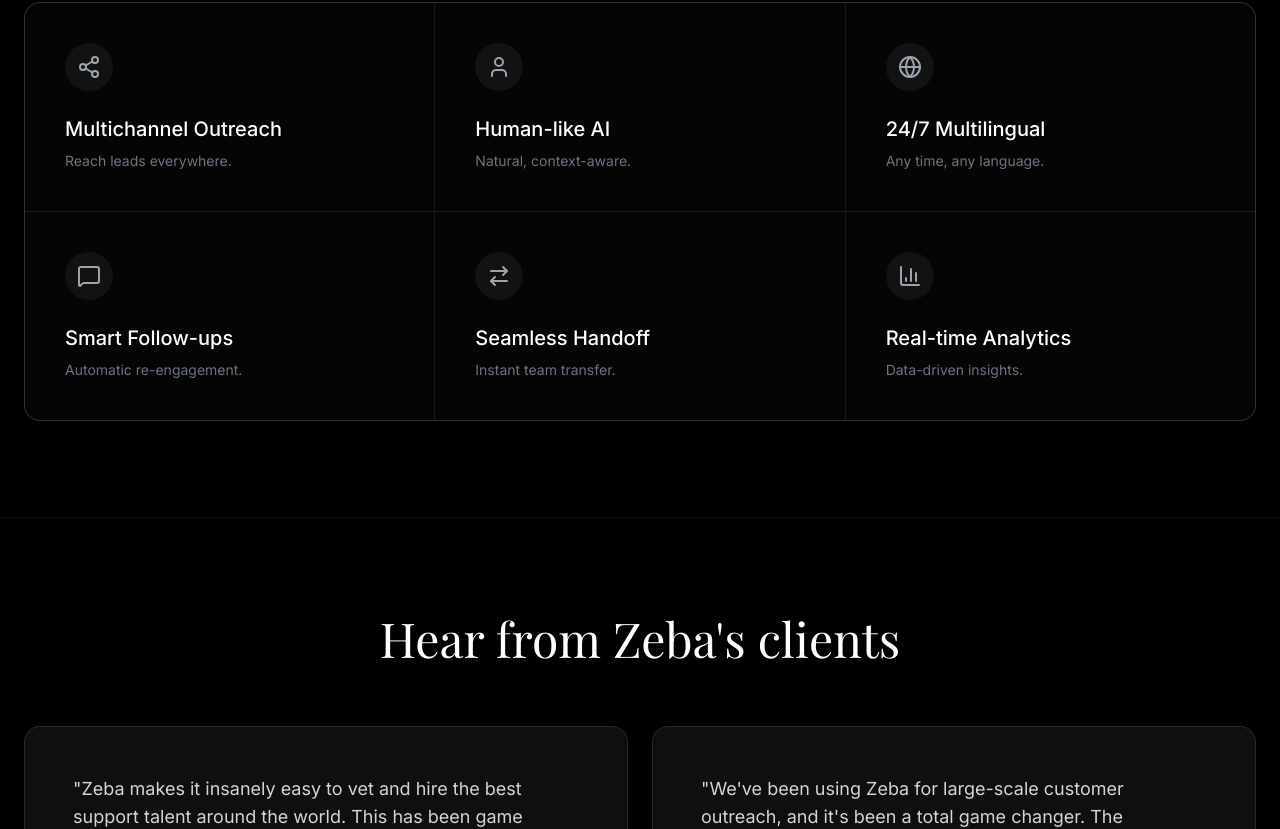
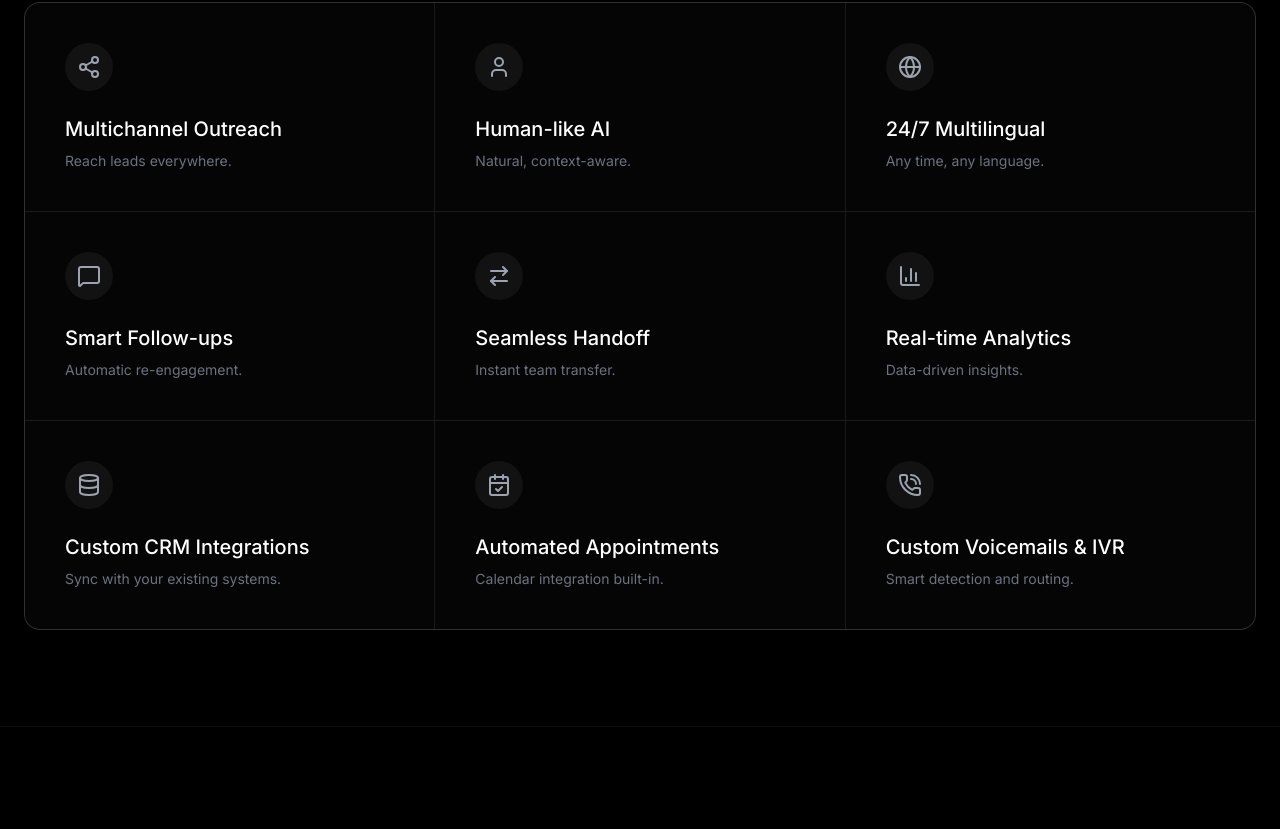
Before and after one commit to Owlflow-AI/Zeba-Website, a React (Vite) app: page / in a window 1280 px wide. Shown: the part 2641-3470 px from the top of the page. Built offline with nearby package versions, Linux system fonts and the light colour scheme; a web font is replaced by a local one.

Commit message:
Updated Features.tsx

```diff
--- a/components/Features.tsx
+++ b/components/Features.tsx
@@ -1,5 +1,5 @@
 import React from 'react';
-import { Share2, User, Globe, MessageSquare, ArrowRightLeft, BarChart3 } from 'lucide-react';
+import { Share2, User, Globe, MessageSquare, ArrowRightLeft, BarChart3, Database, CalendarCheck, PhoneCall } from 'lucide-react';
 import ScrollReveal from './ScrollReveal';
 
 const Features: React.FC = () => {
@@ -10,6 +10,9 @@ const Features: React.FC = () => {
     { icon: <MessageSquare />, title: "Smart Follow-ups", desc: "Automatic re-engagement." },
     { icon: <ArrowRightLeft />, title: "Seamless Handoff", desc: "Instant team transfer." },
     { icon: <BarChart3 />, title: "Real-time Analytics", desc: "Data-driven insights." },
+    { icon: <Database />, title: "Custom CRM Integrations", desc: "Sync with your existing systems." },
+    { icon: <CalendarCheck />, title: "Automated Appointments", desc: "Calendar integration built-in." },
+    { icon: <PhoneCall />, title: "Custom Voicemails & IVR", desc: "Smart detection and routing." },
   ];
 
   return (
```
